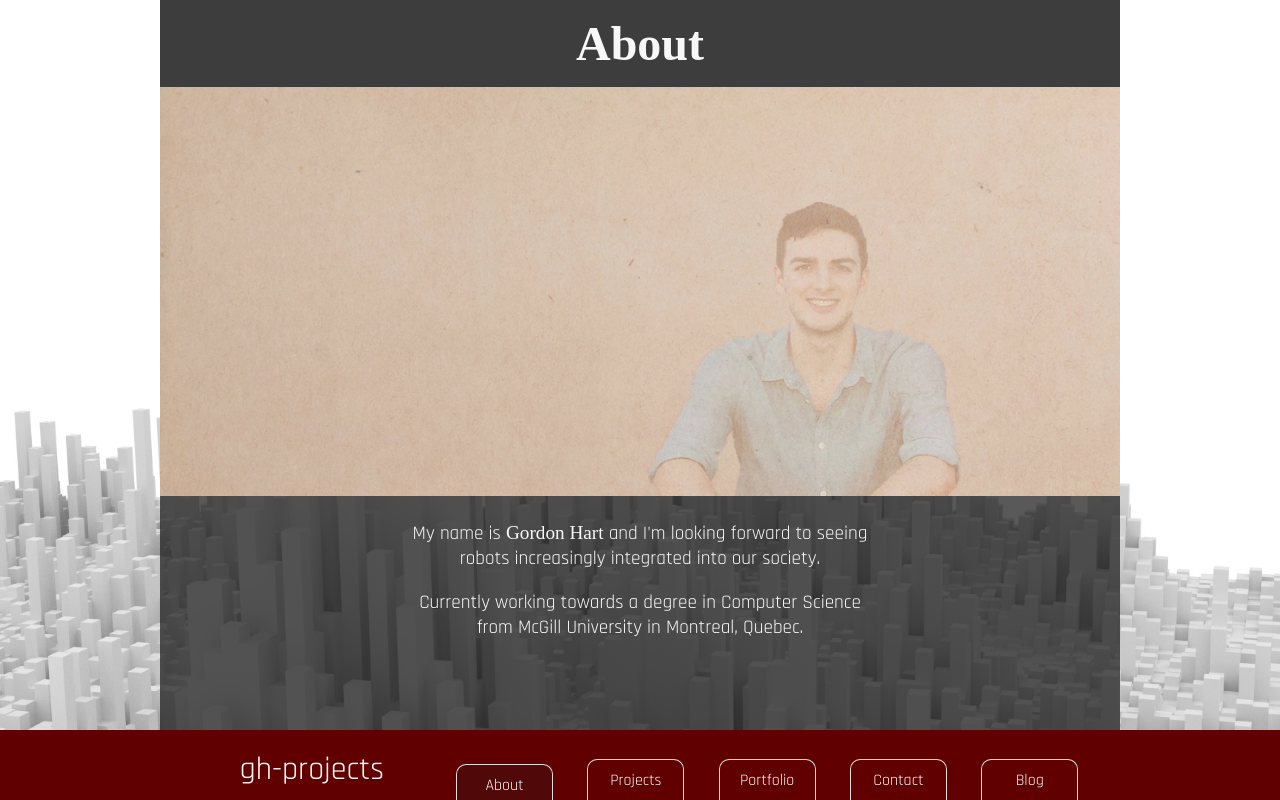
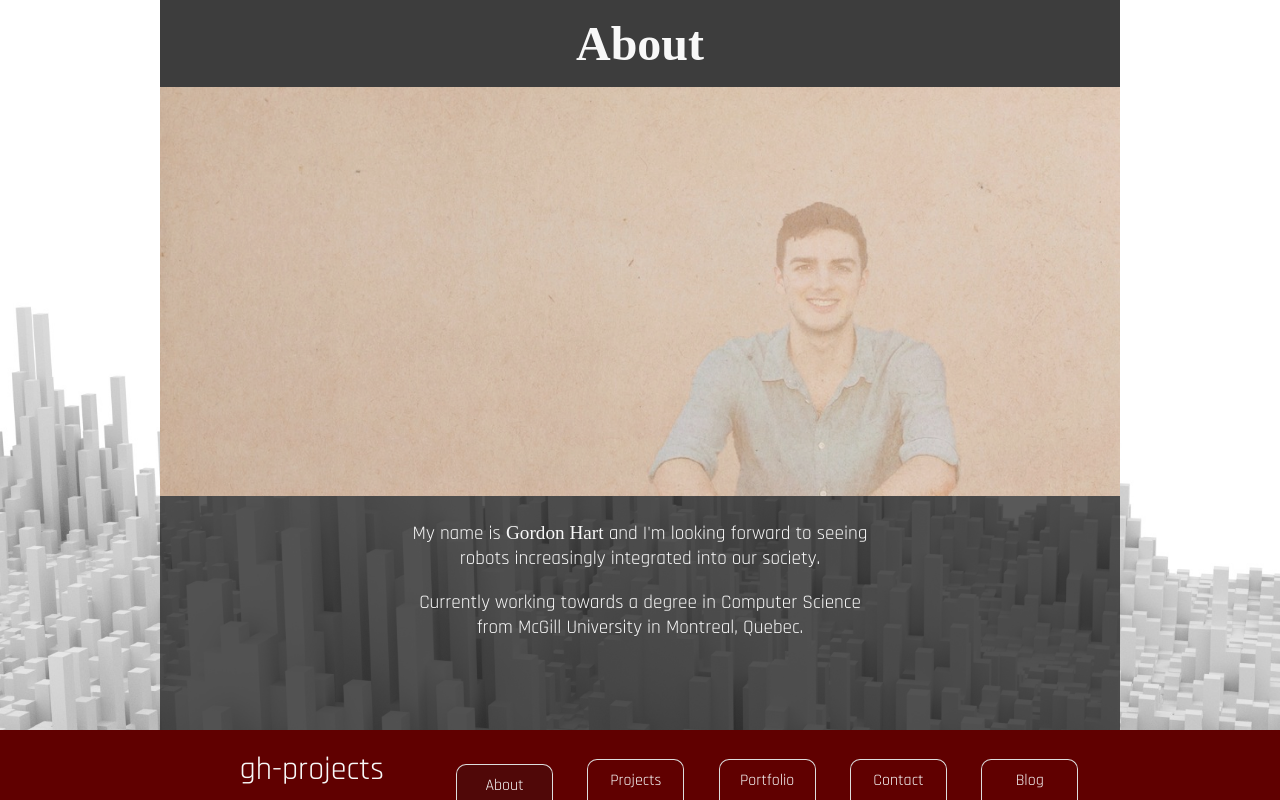
Before and after one commit to gordonhart/gh-projects, a Flask app: page /about in a window 1280 px wide. Run offline with Flask 2, Linux system fonts and the light colour scheme; some web fonts are replaced.

Commit message:
New background image

```diff
--- a/templates/macros/bg.html
+++ b/templates/macros/bg.html
@@ -18,7 +18,7 @@
 #bg:before {
 	content: "";
 	z-index: -1;
-	background: url("/static/images/cubefield_v9.jpg");
+	background: url("/static/images/cubefield_v10.jpg");
 	background-size: cover;
 
 	position: absolute;
```
Also changed, not shown: static/images/cubefield_v10.jpg (added), static/images/cubefield_v9.jpg (deleted).
